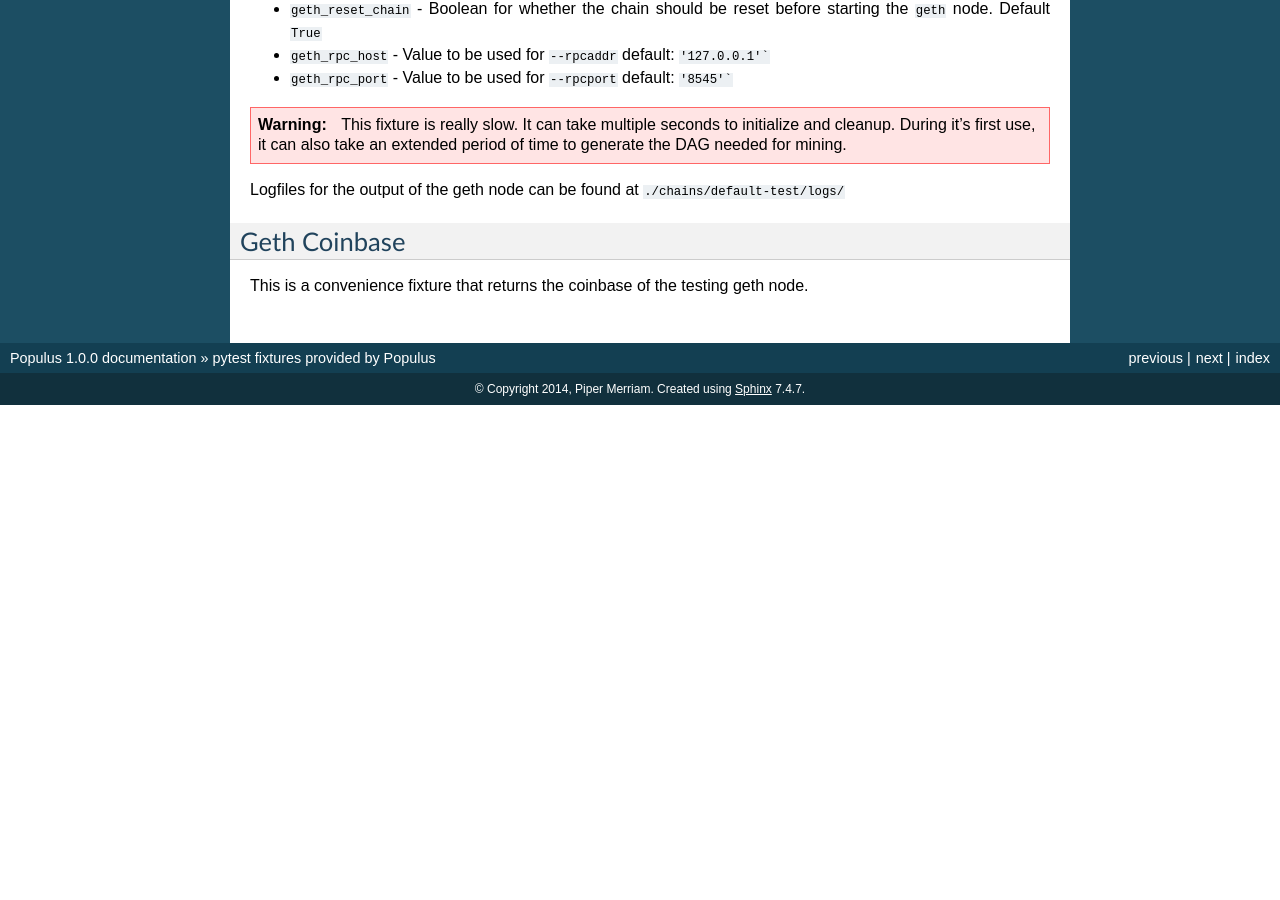
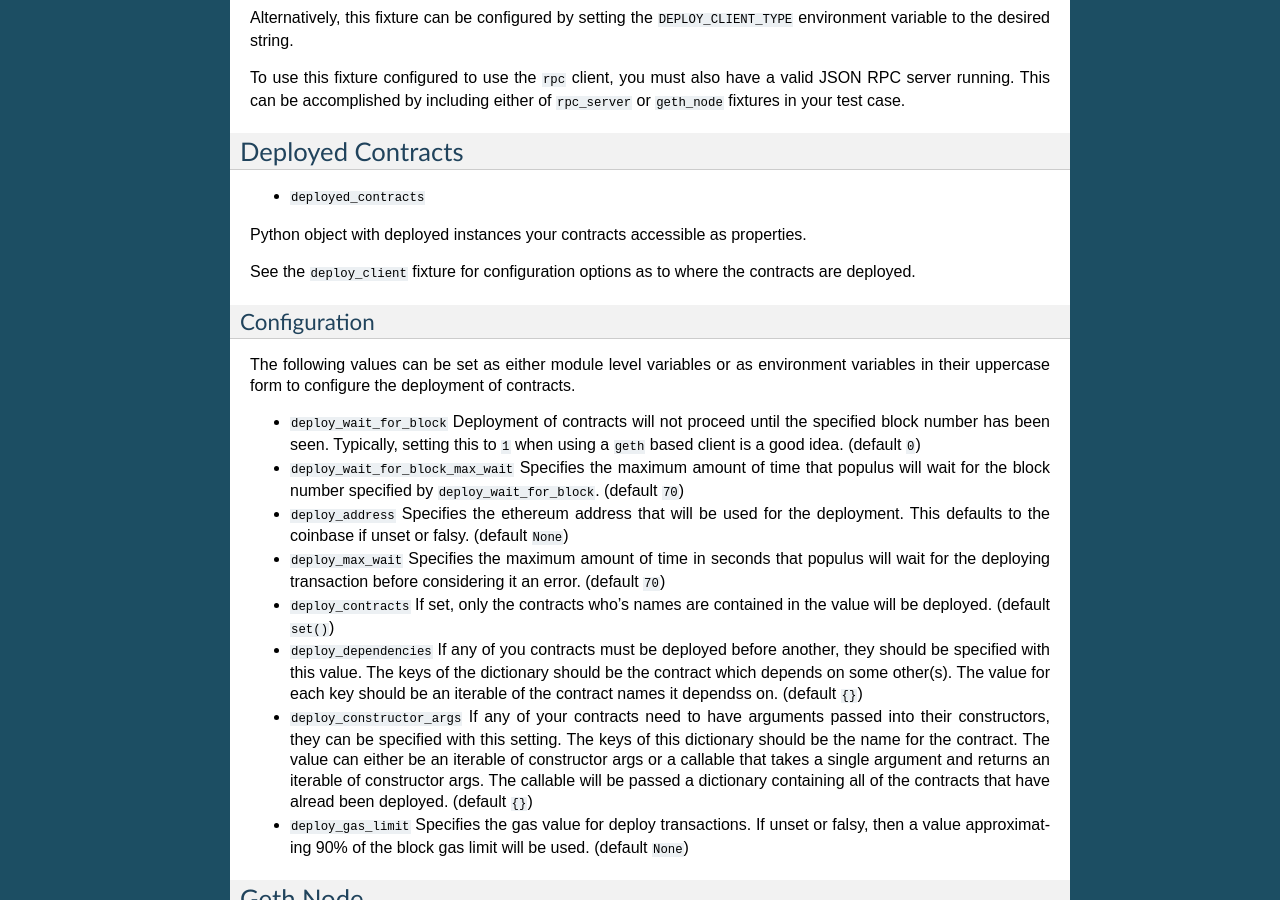
Before and after one commit to ethereum/populus, a Sphinx documentation site: the page built from docs/populus.testing-fixtures.rst, in a window 1280 px wide and 900 px high, scrolled down 2485 px. Built offline with Sphinx 7.4.7, drawn with Linux system fonts in a browser that asks for light colours; pages that are not in the unit, such as notebooks, are missing from menus; before the commit the page ends 2890 px from its top, so only the background shows below that; some of the changed text lies outside the part shown.

Commit message:
finish out docs

```diff
--- a/docs/populus.testing-fixtures.rst
+++ b/docs/populus.testing-fixtures.rst
@@ -14,7 +14,36 @@
 
 It has the following properties.
 
-* TODO:
+* ``rpc_server_port = 8545``
+* ``rpc_server_host = '127.0.0.1'``
+* ``rpc_client_port = '8545'``
+* ``rpc_client_host = '127.0.0.1'``
+* ``deploy_client_type = 'ethtester'``
+* ``deploy_client_rpc_port = '8545'``
+* ``deploy_client_rpc_host = '127.0.0.1'``
+* ``deploy_wait_for_block = 0``
+* ``deploy_wait_for_block_max_wait = 70``
+* ``deploy_address = None``
+* ``deploy_max_wait = 70``
+* ``deploy_contracts = set()``
+* ``deploy_dependencies = {}``
+* ``deploy_constructor_args = {}``
+* ``deploy_gas_limit = None``
+* ``geth_chain_name = 'default-test'``
+* ``geth_reset_chain = True``
+* ``geth_rpc_port = '8545'``
+* ``geth_rpc_host = '127.0.0.1'``
+* ``geth_max_wait = 5``
+
+In addition it has the following two special properties that evaluate to the
+current working directory of the python process.
+
+* ``geth_project_dir``
+* ``project_dir``
+
+
+Details for what each of these properties configures can be found in their
+individual fixture documentation.
 
 EthTester Coinbase
 ------------------
@@ -131,7 +160,38 @@
 Configuration
 ^^^^^^^^^^^^^
 
-TODO
+The following values can be set as either module level variables or as
+environment variables in their uppercase form to configure the deployment of
+contracts.
+
+* ``deploy_wait_for_block`` Deployment of contracts will not proceed until the
+  specified block number has been seen.  Typically, setting this to ``1`` when
+  using a ``geth`` based client is a good idea.  (default ``0``)
+* ``deploy_wait_for_block_max_wait`` Specifies the maximum amount of time that
+  populus will wait for the block number specified by
+  ``deploy_wait_for_block``. (default ``70``)
+* ``deploy_address`` Specifies the ethereum address that will be used for the
+  deployment.  This defaults to the coinbase if unset or falsy.  (default ``None``)
+* ``deploy_max_wait`` Specifies the maximum amount of time in seconds that
+  populus will wait for the deploying transaction before considering it an
+  error. (default ``70``)
+* ``deploy_contracts`` If set, only the contracts who's names are contained in
+  the value will be deployed. (default ``set()``)
+* ``deploy_dependencies`` If any of you contracts must be deployed before
+  another, they should be specified with this value.  The keys of the
+  dictionary should be the contract which depends on some other(s).  The value
+  for each key should be an iterable of the contract names it dependss on.
+  (default ``{}``)
+* ``deploy_constructor_args`` If any of your contracts need to have arguments
+  passed into their constructors, they can be specified with this setting.  The
+  keys of this dictionary should be the name for the contract.  The value can
+  either be an iterable of constructor args or a callable that takes a single
+  argument and returns an iterable of constructor args. The callable will be
+  passed a dictionary containing all of the contracts that have alread been
+  deployed. (default ``{}``)
+* ``deploy_gas_limit`` Specifies the gas value for deploy transactions.  If
+  unset or falsy, then a value approximating 90% of the block gas limit will be
+  used. (default ``None``)
 
 
 Geth Node
```
Also changed, not shown: 1 other file.
